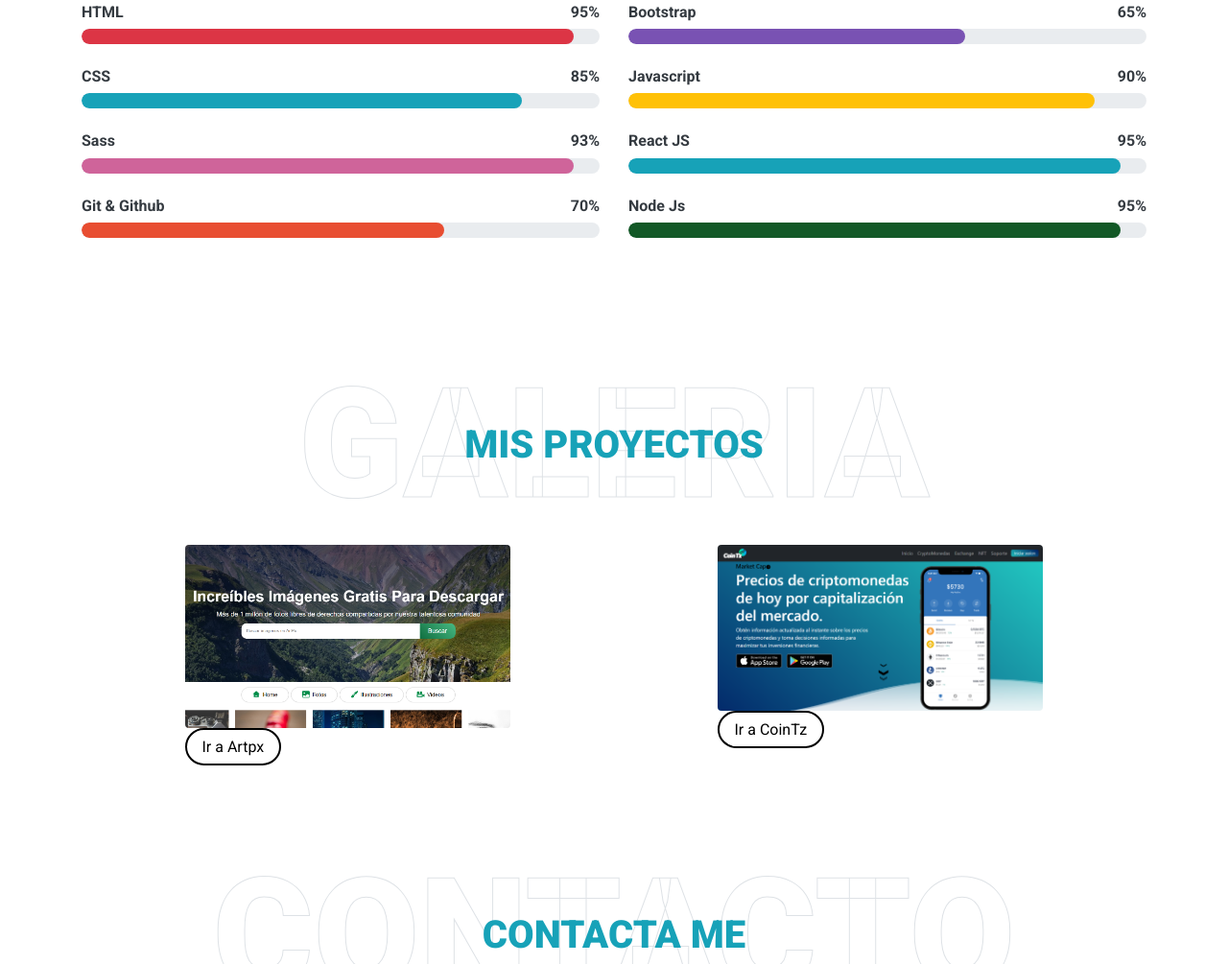
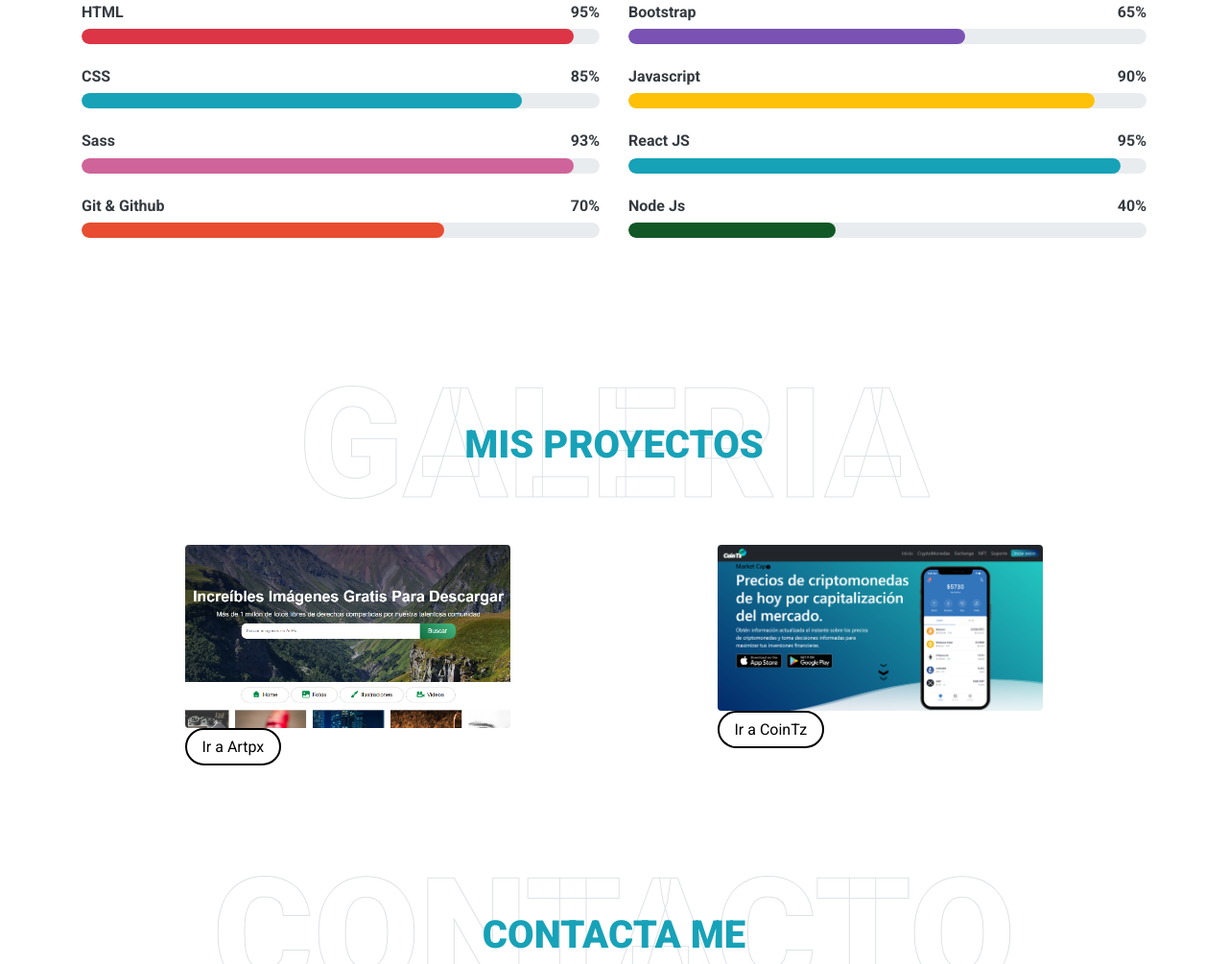
Before and after one commit to juanperezzdp/Portafolio, a plain HTML site: page index.html in a window 1280 px wide. Shown: the part 2343-3348 px from the top of the page at 96% size. Drawn offline with nearby package versions, Linux system fonts and the light colour scheme.

Commit message:
certificado

```diff
--- a/index.html
+++ b/index.html
@@ -263,10 +263,10 @@
                     <div class="skill mb-4">
                         <div class="d-flex justify-content-between">
                             <h6 class="font-weight-bold">Node Js</h6>
-                            <h6 class="font-weight-bold">95%</h6>
+                            <h6 class="font-weight-bold">40%</h6>
                         </div>
                         <div class="progress">
-                            <div class="progress-bar" style="background-color: rgb(18, 88, 38);" role="progressbar" aria-valuenow="95" aria-valuemin="0" aria-valuemax="100"></div>
+                            <div class="progress-bar" style="background-color: rgb(18, 88, 38);" role="progressbar" aria-valuenow="40" aria-valuemin="0" aria-valuemax="100"></div>
                         </div>
                     </div>
                 </div>
```
